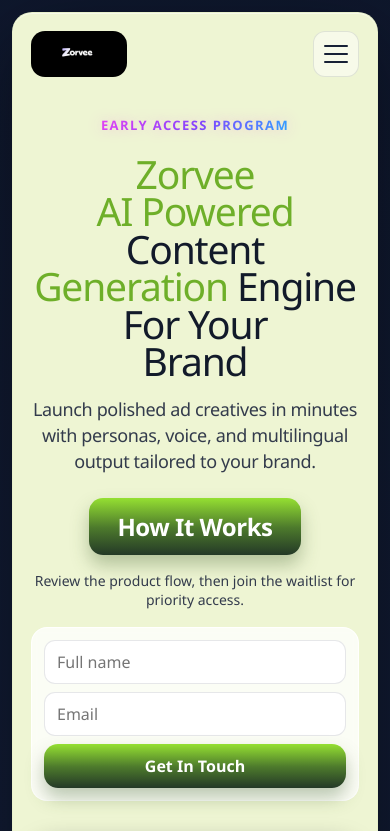
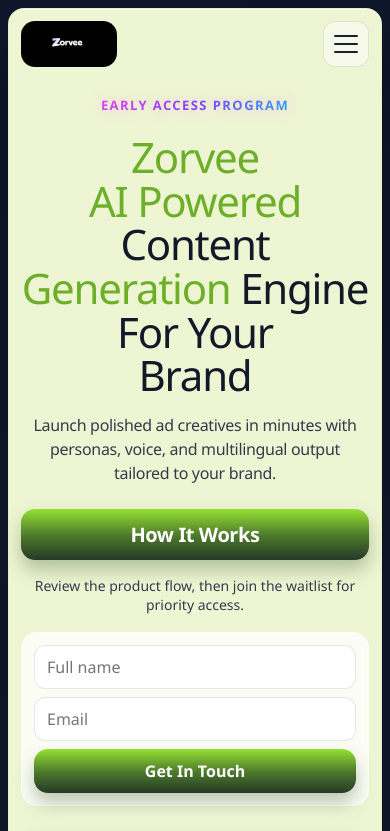
Before and after one commit to SutirthaDey/waitlist, a React (Vite) app: page /home in a window 390 px wide. Shown: the top 831 px of the page. Built offline with nearby package versions, Linux system fonts and the light colour scheme.

Commit message:
mobile responsive

```diff
--- a/src/App.css
+++ b/src/App.css
@@ -35,6 +35,7 @@
     radial-gradient(circle at 10% 15%, #111b33 0%, transparent 44%),
     linear-gradient(180deg, var(--bg-deep), var(--bg-mid));
   color: var(--text-main);
+  overflow-x: hidden;
 }
 
 *::-webkit-scrollbar {
@@ -951,7 +952,7 @@
     position: fixed;
     top: 0;
     right: 0;
-    width: min(320px, 80vw);
+    width: min(320px, 86vw);
     height: 100vh;
     background: var(--surface);
     border-left: 1px solid var(--line);
@@ -1014,6 +1015,7 @@
 
   .cta-primary {
     font-size: 24px;
+    padding: 12px 22px;
   }
 
   form {
@@ -1040,19 +1042,38 @@
   .product-block {
     padding: 18px;
   }
+
+  .examples-card,
+  .product-card {
+    padding: 24px;
+  }
 }
 
 @media (max-width: 760px) {
+  .top-header {
+    padding: 14px 14px 10px;
+  }
+
+  .landing-panel,
+  .examples-page,
+  .product-page {
+    padding: 16px 14px 22px;
+  }
+
+  .examples-card,
+  .product-card {
+    padding: 20px 16px;
+    border-radius: 18px;
+  }
+
   .product-block h2 {
     padding: 4px 0 10px;
     white-space: normal;
+    font-size: clamp(18px, 4.8vw, 22px);
   }
 
   .block-kicker {
-    position: static;
-    transform: none;
-    display: inline-flex;
-    margin-bottom: 8px;
+    display: none;
   }
 
   .product-feature-list,
@@ -1064,16 +1085,35 @@
   .efficiency-grid {
     grid-template-columns: 1fr;
   }
+
+  .examples-categories {
+    gap: 8px;
+  }
+
+  .examples-categories button {
+    flex: 1 1 calc(50% - 8px);
+    min-width: 130px;
+  }
+
+  .example-video-content {
+    padding: 14px;
+  }
+
+  .hero-title,
+  .examples-card h1,
+  .product-card h1 {
+    line-height: 1.04;
+  }
 }
 
 @media (max-width: 620px) {
   .app-shell {
-    padding: 12px;
+    padding: 8px;
   }
 
   .site-frame {
-    min-height: calc(100vh - 24px);
-    border-radius: 20px;
+    min-height: calc(100vh - 16px);
+    border-radius: 16px;
   }
 
   .brand-logo-button {
@@ -1092,4 +1132,57 @@
   .landing-panel {
     gap: 28px;
   }
+
+  .hero-title {
+    font-size: clamp(30px, 11vw, 42px);
+  }
+
+  .subtext {
+    font-size: 16px;
+    line-height: 1.5;
+  }
+
+  .cta-primary,
+  .demo-link-btn {
+    width: 100%;
+    font-size: 20px;
+    padding: 12px 16px;
+  }
+
+  .product-actions {
+    margin-top: 20px;
+  }
+
+  .toast {
+    left: 10px;
+    right: 10px;
+    top: 12px;
+    max-width: none;
+  }
 }
+
+@media (max-width: 420px) {
+  .top-header {
+    padding: 12px 12px 8px;
+  }
+
+  .landing-panel,
+  .examples-page,
+  .product-page {
+    padding: 14px 12px 18px;
+  }
+
+  .examples-card,
+  .product-card {
+    padding: 16px 12px;
+  }
+
+  .examples-categories button {
+    flex: 1 1 100%;
+    min-width: 0;
+  }
+
+  .product-block {
+    padding: 14px;
+  }
+}
```
